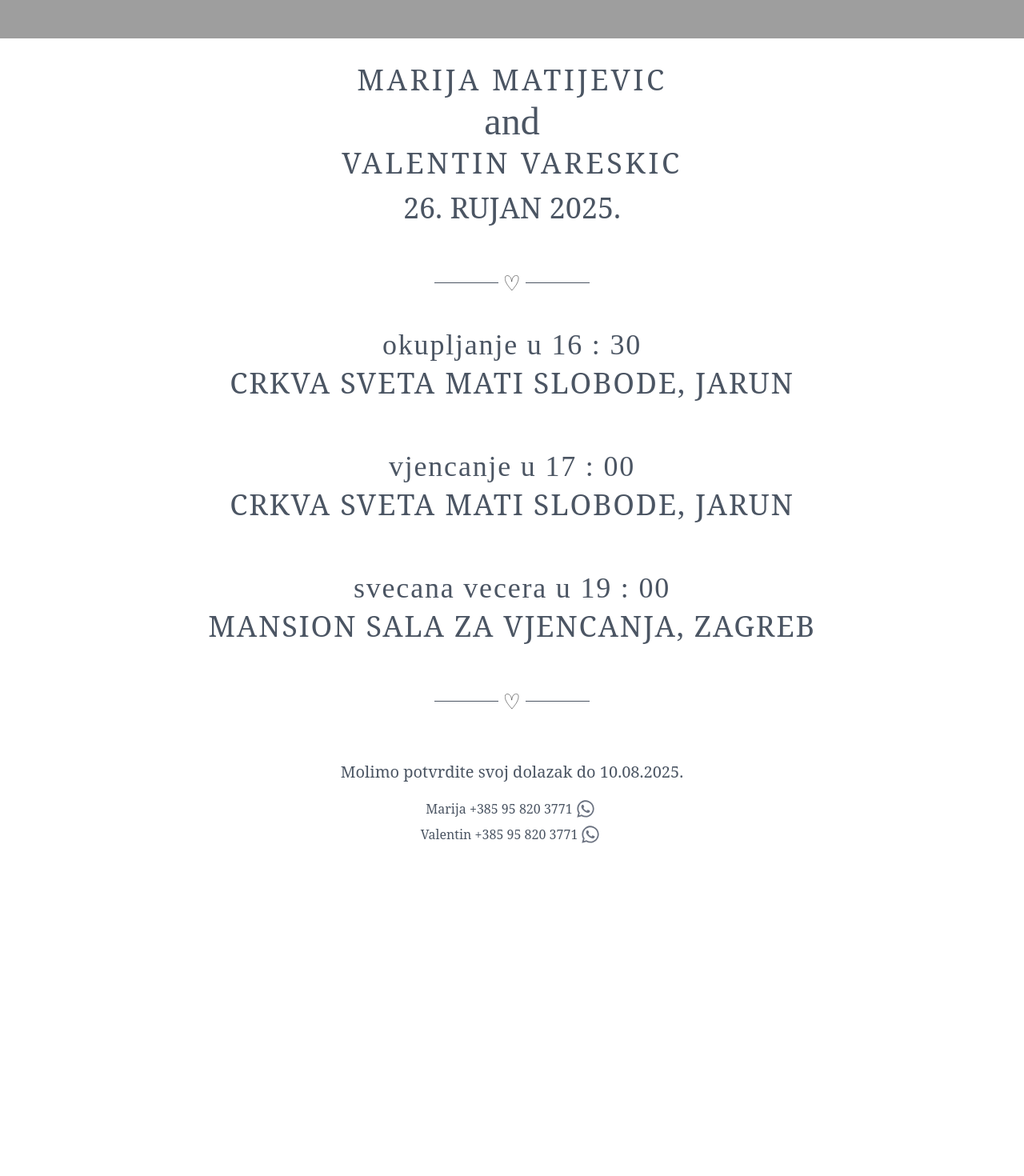
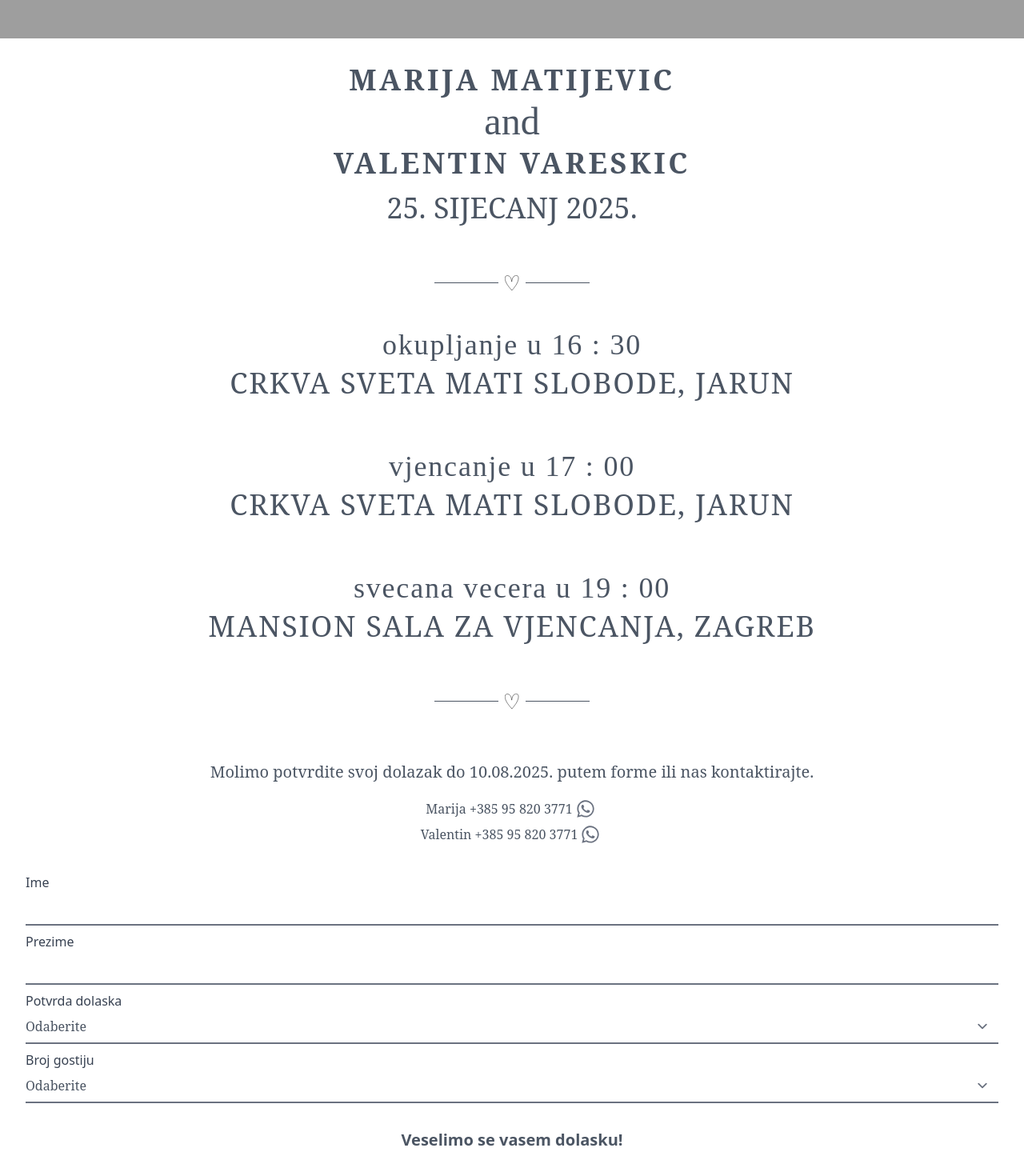
Before and after one commit to TerroqDev/pozivnica, a SvelteKit app: page / in a window 1280 px wide. Shown: the part 752-2222 px from the top of the page at 80% size. Before the commit the page ends 1811 px from the top, so only its background shows below. Built offline with nearby package versions, Linux system fonts and the light colour scheme; grey boxes are pictures that could not be loaded.

Commit message:
added form and bolded names

```diff
--- a/src/routes/+page.svelte
+++ b/src/routes/+page.svelte
@@ -39,6 +39,29 @@
 	 */
 	let sala;
 
+	/**
+	 * @type {import("motion").MotionValue<string> | import("motion-dom").ElementOrSelector}
+	 */
+	let datumDan;
+	/**
+	 * @type {import("motion").MotionValue<string> | import("motion-dom").ElementOrSelector}
+	 */
+	let datumMjesec;
+
+	let mjeseci = [
+		'Sijecanj',
+		'Veljaca',
+		'Ozujak',
+		'Travanj',
+		'Svibanj',
+		'Lipanj',
+		'Srpanj',
+		'Listopad',
+		'Rujan'
+	];
+	let currentMonth = mjeseci[0];
+	let stopMonth = 'Rujan';
+	let index = 0;
 	onMount(() => {
 		inView(marija, () => {
 			animate(marija, { opacity: [0, 100], y: [100, 0] }, { duration: 2, easing: 'ease-in' });
@@ -53,66 +76,58 @@
 		});
 
 		inView(datum, () => {
-			animate(
-				datum,
-				{ opacity: [0, 100], y: [100, 0] },
-				{ duration: 2, easing: 'ease-in', delay: 1 }
-			);
+			animate(datum, { opacity: [0, 100] }, { duration: 1, easing: 'ease-in', delay: 1.5 });
 		});
 
 		inView(firstLeftDivider, () => {
-            animate(firstLeftDivider,
-                { scaleX: [0, 1] },
-                { duration: 1.3, easing: 'ease-in'}
-            )
+			animate(firstLeftDivider, { scaleX: [0, 1] }, { duration: 1.3, easing: 'ease-in' });
 		});
 
 		inView(firstRightDivider, () => {
-            animate(firstRightDivider,
-                { scaleX: [0, 1] },
-                { duration: 1.3, easing: 'ease-in'}
-            )
+			animate(firstRightDivider, { scaleX: [0, 1] }, { duration: 1.3, easing: 'ease-in' });
 		});
 
 		inView(okupljanje, () => {
-            animate(okupljanje,
-                { opacity: [0, 1], x: [-100, 0] },
-                { duration: 1, easing: 'ease-in'}
-            );
-        })
+			animate(okupljanje, { opacity: [0, 1], x: [-100, 0] }, { duration: 1, easing: 'ease-in' });
+		});
 
 		inView(vjencanje, () => {
-            animate(vjencanje,
-                { opacity: [0, 1], x: [100, 0] },
-                { duration: 1, easing: 'ease-in'}
-            );
-        })
+			animate(vjencanje, { opacity: [0, 1], x: [100, 0] }, { duration: 1, easing: 'ease-in' });
+		});
 
 		inView(sala, () => {
-            animate(sala,
-                { opacity: [0, 1], x: [-100, 0] },
-                { duration: 1, easing: 'ease-in'}
-            );
-        })
+			animate(sala, { opacity: [0, 1], x: [-100, 0] }, { duration: 1, easing: 'ease-in' });
+		});
+
+		inView(datumDan, () => {
+			animate(1, 25, {
+				duration: 2,
+				delay: 2.5,
+				ease: 'circOut',
+				onUpdate: (latest) => (datumDan.innerHTML = Math.round(latest))
+			});
+		});
 	});
 </script>
 
 <div
-  class="relative flex min-h-screen flex-col bg-[url('https://images.unsplash.com/photo-1570579984759-0915125b99bc?q=80&w=2070&auto=format&fit=crop&ixlib=rb-4.0.3&ixid=M3wxMjA3fDB8MHxwaG90by1wYWdlfHx8fGVufDB8fHx8fA%3D%3D')] bg-fixed bg-center bg-cover"
+	class="relative flex min-h-screen flex-col bg-[url('https://images.unsplash.com/photo-1570579984759-0915125b99bc?q=80&w=2070&auto=format&fit=crop&ixlib=rb-4.0.3&ixid=M3wxMjA3fDB8MHxwaG90by1wYWdlfHx8fGVufDB8fHx8fA%3D%3D')] bg-cover bg-fixed bg-center"
 >
-<div class="sticky top-12 ml-8 z-20 bg-transparent flex pt-8 font-noto text-6xl text-gray-50">
+	<div class="sticky top-12 z-20 ml-8 flex bg-transparent pt-8 font-noto text-6xl text-gray-50">
 		<h1 class="flex-wrap border-r-2 border-gray-50 pb-2 pr-4">M</h1>
 		<h1 class="pb-2 pl-4">V</h1>
 	</div>
 </div>
 
 <div class="text-center font-noto text-2xl text-gray-600 md:text-4xl">
-	<h1 bind:this={marija} class="pt-8 uppercase tracking-widest">Marija Matijevic</h1>
+	<h1 bind:this={marija} class="pt-8 font-bold uppercase tracking-widest">Marija Matijevic</h1>
 	<h1 bind:this={and} class="py-2 font-lavishly text-5xl">and</h1>
-	<h1 bind:this={valentin} class="uppercase tracking-widest">Valentin Vareskic</h1>
-	<h1 bind:this={datum} class="pt-4 uppercase">26. Rujan 2025.</h1>
+	<h1 bind:this={valentin} class="font-bold uppercase tracking-widest">Valentin Vareskic</h1>
+	<h1 bind:this={datum} class="pt-4 uppercase">
+		<span bind:this={datumDan}>26</span>. <span bind:this={datumMjesec}>Sijecanj</span> 2025.
+	</h1>
 	<div class="flex items-center justify-center gap-2 pb-8 pt-16">
-		<div bind:this={firstLeftDivider} class="h-[0.8px] w-20 bg-gray-600 origin-right"></div>
+		<div bind:this={firstLeftDivider} class="h-[0.8px] w-20 origin-right bg-gray-600"></div>
 		<div class="">
 			<svg
 				width="17.5"
@@ -135,11 +150,11 @@
 				/>
 			</svg>
 		</div>
-		<div bind:this={firstRightDivider} class="h-[0.8px] w-20 bg-gray-600 origin-left"></div>
+		<div bind:this={firstRightDivider} class="h-[0.8px] w-20 origin-left bg-gray-600"></div>
 	</div>
 </div>
 
-<div class="text-center text-lg text-gray-600 md:text-4xl px-4">
+<div class="px-4 text-center text-lg text-gray-600 md:text-4xl">
 	<div bind:this={okupljanje}>
 		<h1 class="pt-4 font-lavishly text-4xl tracking-wider">okupljanje u 16 : 30</h1>
 		<h1 class="px-2 pt-2 font-noto uppercase tracking-wider">Crkva Sveta Mati Slobode, Jarun</h1>
@@ -155,7 +170,7 @@
 </div>
 
 <div class="flex items-center justify-center gap-2 pb-8 pt-16">
-	<div class="h-[0.8px] w-20 bg-gray-600 origin-right"></div>
+	<div class="h-[0.8px] w-20 origin-right bg-gray-600"></div>
 	<div class="">
 		<svg
 			width="17.5"
@@ -182,8 +197,10 @@
 </div>
 
 <div class="px-2 pt-8 text-center font-noto text-gray-600">
-	<h1 class="text-xl">Molimo potvrdite svoj dolazak do 10.08.2025.</h1>
-	<div class="flex justify-center items-center pt-4">
+	<h1 class="text-xl">
+		Molimo potvrdite svoj dolazak do 10.08.2025. putem forme ili nas kontaktirajte.
+	</h1>
+	<div class="flex items-center justify-center pt-4">
 		<h1 class="align-middle">Marija +385 95 820 3771</h1>
 		<div class="h-full w-8">
 			<svg viewBox="0 0 24 24" fill="none" xmlns="http://www.w3.org/2000/svg"
@@ -201,7 +218,7 @@
 		</div>
 	</div>
 
-	<div class="flex justify-center items-center">
+	<div class="flex items-center justify-center">
 		<h1 class="align-middle">Valentin +385 95 820 3771</h1>
 		<div class="h-full w-8">
 			<svg viewBox="0 0 24 24" fill="none" xmlns="http://www.w3.org/2000/svg"
@@ -219,3 +236,40 @@
 		</div>
 	</div>
 </div>
+<div class="flex flex-col px-8 pt-8">
+	<label for="ime" class="text-gray-700">Ime</label>
+	<input
+		type="text"
+		id="ime"
+		name="ime"
+		class="border-0 border-b-2 font-noto text-gray-600 focus:ring-0"
+	/>
+	<label for="prezime" class="pt-2 text-gray-700">Prezime</label>
+	<input
+		type="text"
+		id="prezime"
+		name="prezime"
+		class="border-0 border-b-2 font-noto text-gray-600 focus:ring-0"
+	/>
+	<label for="dolazak" class="pt-2 text-gray-700">Potvrda dolaska</label>
+	<select id="dolazak" class="border-0 border-b-2 px-0 font-noto text-gray-600 focus:ring-0">
+		<option selected>Odaberite</option>
+		<option value="da">Da</option>
+		<option value="ne">Na</option>
+	</select>
+	<label for="brojgostiju" class="pt-2 text-gray-700">Broj gostiju</label>
+	<select id="brojgostiju" class="border-0 border-b-2 px-0 font-noto text-gray-600 focus:ring-0">
+		<option selected>Odaberite</option>
+		<option value="1">1</option>
+		<option value="2">2</option>
+		<option value="3">3</option>
+		<option value="4">4</option>
+		<option value="5">5</option>
+		<option value="6">6</option>
+		<option value="7">7</option>
+	</select>
+</div>
+
+<div class="px-8 py-8 text-center text-xl font-bold text-gray-600">
+	<h1>Veselimo se vasem dolasku!</h1>
+</div>
```
Lines whose indentation alone changed are shown as unchanged.
